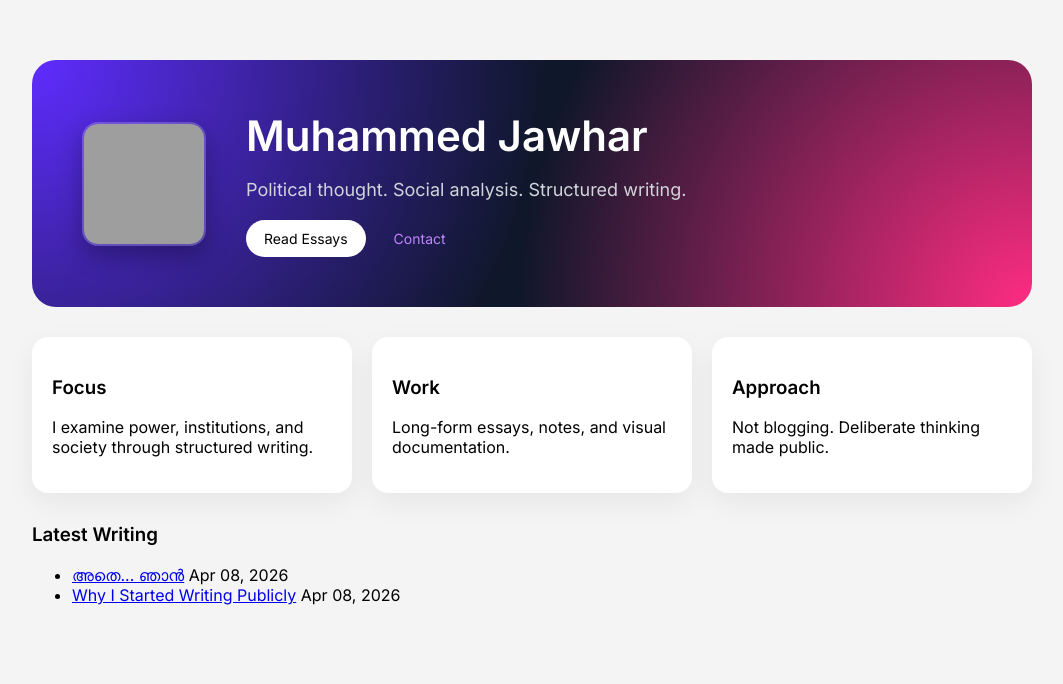
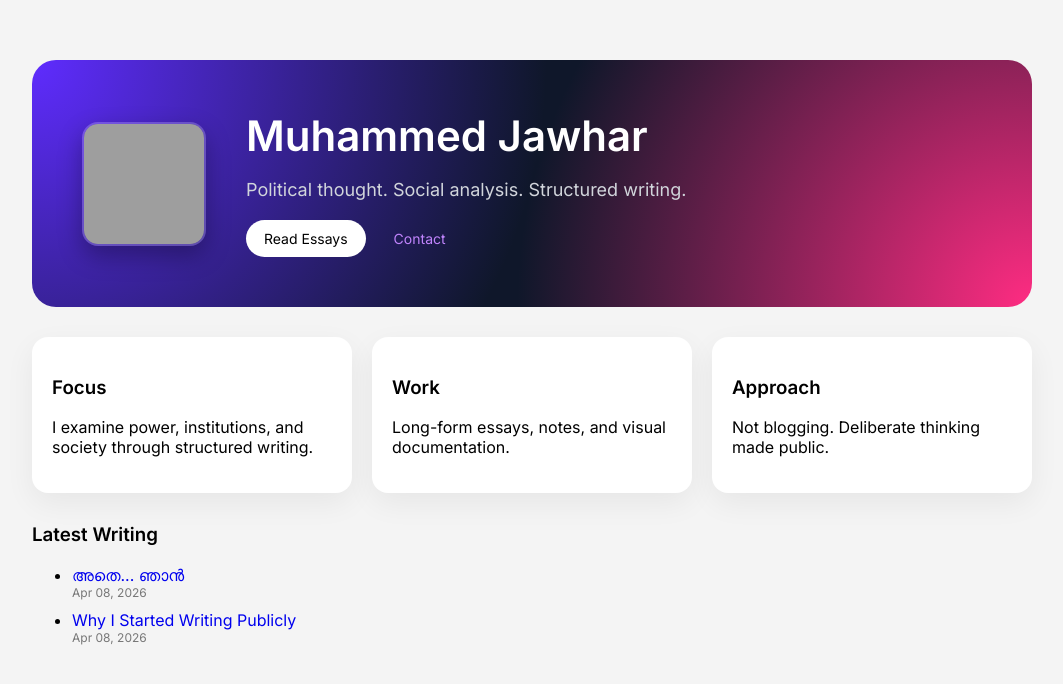
Before and after one commit to jawhartharuvana/jawhartharuvana.github.io, a Jekyll site: the page built from index.md, in a window 1280 px wide. Shown: the top 684 px of the page, without its empty margins (108-1171 px from the left). Built offline with Jekyll 4.4.1, drawn with Linux system fonts in a browser that asks for light colours; grey boxes are pictures that could not be loaded.

Commit message:
Update style.css

```diff
--- a/assets/css/style.css
+++ b/assets/css/style.css
@@ -96,3 +96,18 @@ body {
   box-shadow: 0 10px 25px rgba(0,0,0,0.3);
   border: 2px solid rgba(255,255,255,0.2);
 }
+
+.posts li {
+  margin-bottom: 10px;
+}
+
+.posts a {
+  font-weight: 500;
+  text-decoration: none;
+}
+
+.posts .date {
+  display: block;
+  font-size: 12px;
+  color: #777;
+}
```
